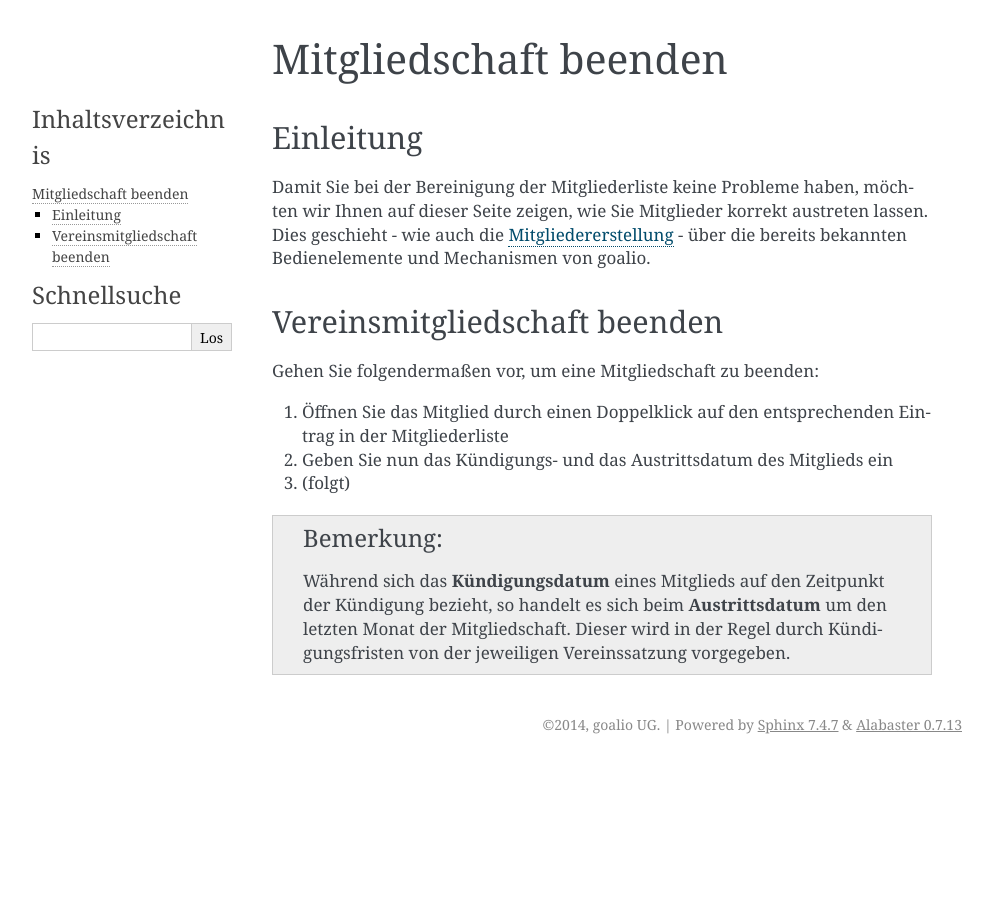
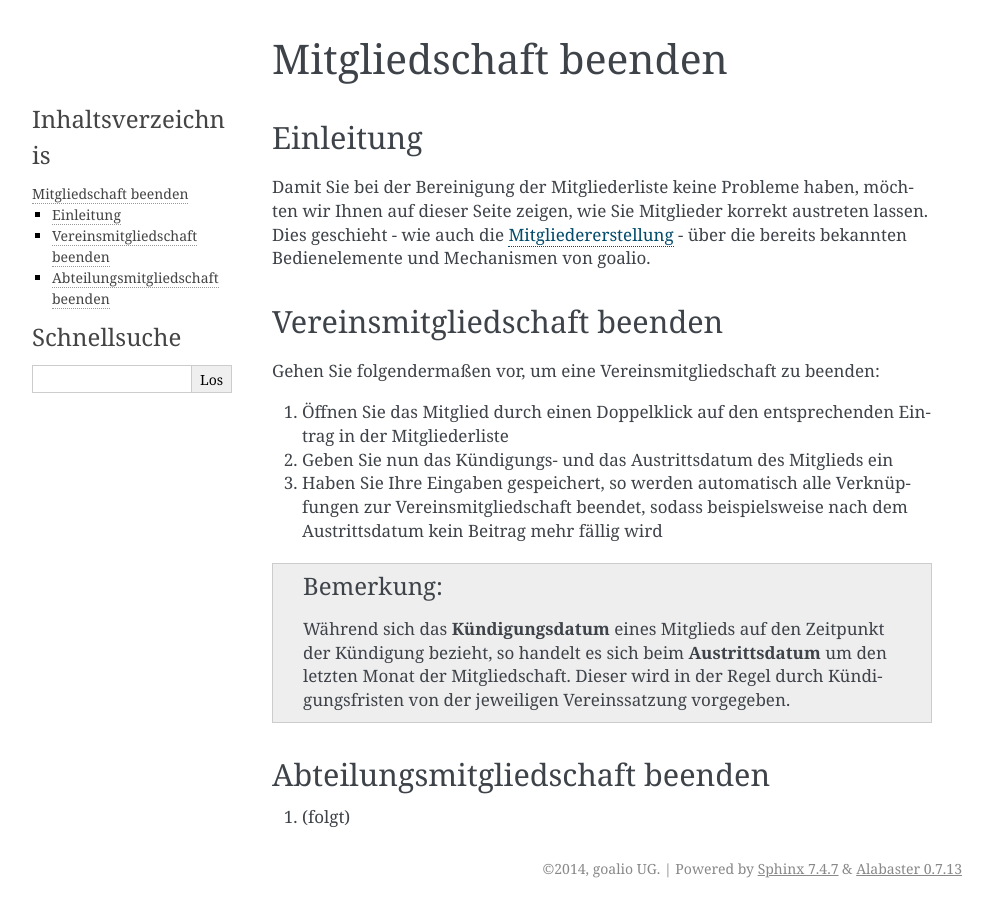
Before and after one commit to goalio/docs, a Sphinx documentation site: the page built from docs/module/mitglieder/mitgliedschaft-beenden.rst, in a window 1280 px wide. Shown: the whole page, without its empty margins (148-1141 px from the left). Built offline with Sphinx 7.4.7, drawn with Linux system fonts in a browser that asks for light colours; formulas are drawn with MathJax 3; pages that are not in the unit, such as notebooks, are missing from menus.

Commit message:
Update mitgliedschaft-beenden.rst

```diff
--- a/docs/module/mitglieder/mitgliedschaft-beenden.rst
+++ b/docs/module/mitglieder/mitgliedschaft-beenden.rst
@@ -9,16 +9,21 @@ Damit Sie bei der Bereinigung der Mitgliederliste keine Probleme haben, möchten
 Vereinsmitgliedschaft beenden
 -----------------------------
 
-Gehen Sie folgendermaßen vor, um eine Mitgliedschaft zu beenden:
+Gehen Sie folgendermaßen vor, um eine Vereinsmitgliedschaft zu beenden:
 
 1. Öffnen Sie das Mitglied durch einen Doppelklick auf den entsprechenden Eintrag in der Mitgliederliste
 
 2. Geben Sie nun das Kündigungs- und das Austrittsdatum des Mitglieds ein
 
-3. (folgt)
+3. Haben Sie Ihre Eingaben gespeichert, so werden automatisch alle Verknüpfungen zur Vereinsmitgliedschaft beendet, sodass beispielsweise nach dem Austrittsdatum kein Beitrag mehr fällig wird
 
 .. note::
 	Während sich das **Kündigungsdatum** eines Mitglieds auf den Zeitpunkt der Kündigung bezieht, so handelt es sich beim **Austrittsdatum** um den letzten Monat der Mitgliedschaft. Dieser wird in der Regel durch Kündigungsfristen von der jeweiligen Vereinssatzung vorgegeben.
 
+Abteilungsmitgliedschaft beenden
+--------------------------------
+
+1. (folgt)
+
 .. _Mitgliedererstellung: /de/latest/module/mitglieder/erstellen.html
 .. _Bedienelemente: /de/latest/erste-schritte/benutzeroberflaeche.html
```
